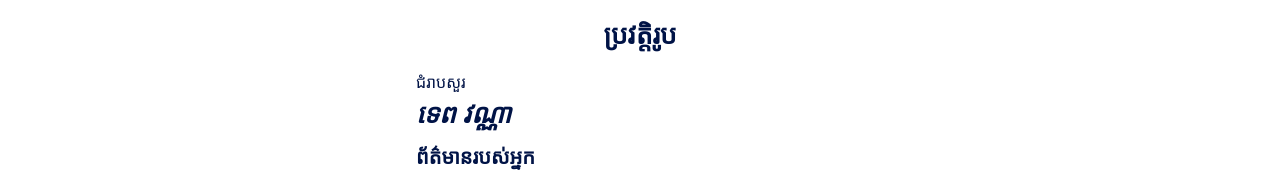
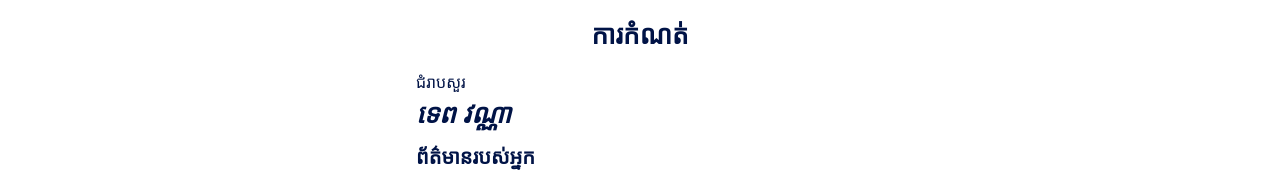
Before and after one commit to sokunthaneth-nbc/nbc-home-app, a Next.js app: page /profile in a window 1280 px wide. Shown: the top 172 px of the page. Built offline with nearby package versions, Linux system fonts and the light colour scheme.

Commit message:
add text further date for Attendance page

```diff
--- a/src/app/attendance/page.tsx
+++ b/src/app/attendance/page.tsx
@@ -66,7 +66,7 @@ export default function AttendancePage() {
 
 	return (
 		<>
-			<div className="relative bg-white dark:bg-[#001346] pb-[45px]">
+			<div className="relative bg-white dark:bg-[#001346] pb-[60px]">
 				<div className="p-6">
 					<div className="calendar-container overflow-y-auto max-h-[calc(100vh-6rem)]">
 						<FullCalendar
@@ -191,6 +191,7 @@ export default function AttendancePage() {
 														alt="Future"
 														className="mx-auto h-24 pb-[20px] object-contain"
 													/>
+													<p className="mt-2 text-[#001346] dark:text-white text-sm">មិនមានកំណត់ត្រាទេ</p>
 												</td>
 											</tr>
 										)}
--- a/src/app/profile/page.tsx
+++ b/src/app/profile/page.tsx
@@ -37,7 +37,7 @@ export default function ProfilePage() {
 		<>
 			<main className="p-4 pb-20 space-y-4">
 				<div className="max-w-md mx-auto">
-					<h2 className="text-[26px] font-[600] text-center mb-4 text-[#001346] dark:text-white">ប្រវត្តិរូប</h2>
+					<h2 className="text-[26px] font-[600] text-center mb-4 text-[#001346] dark:text-white">ការកំណត់</h2>
 					<p className="text-[#001346] dark:text-white mb-2">
 						<span className="text-[16px] font-[400] leading-normal">ជំរាបសួរ</span><br />
 						<span className="italic text-[26px] font-[600]">ទេព វណ្ណា</span>
```
Also changed, not shown: public/images/img-further.png.
